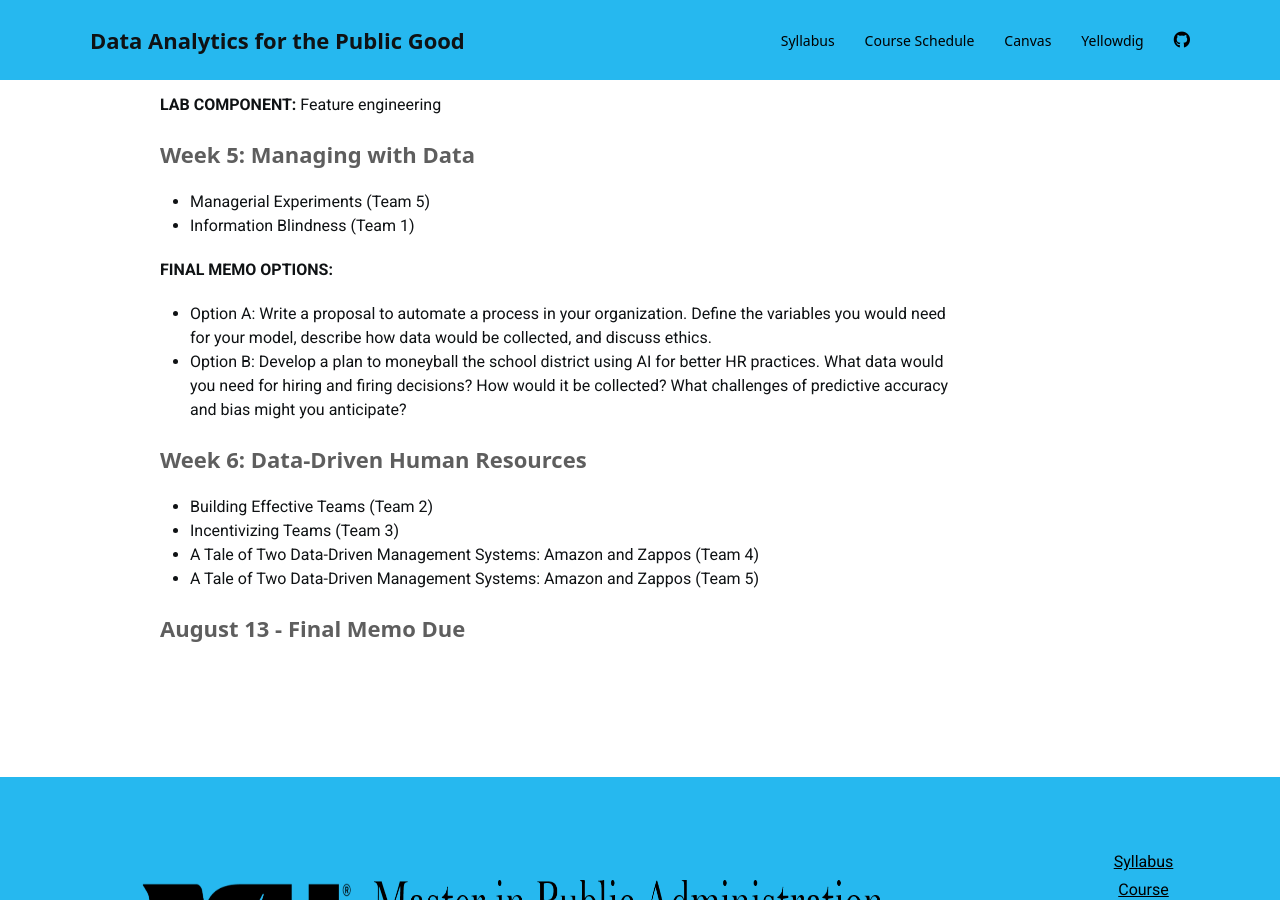
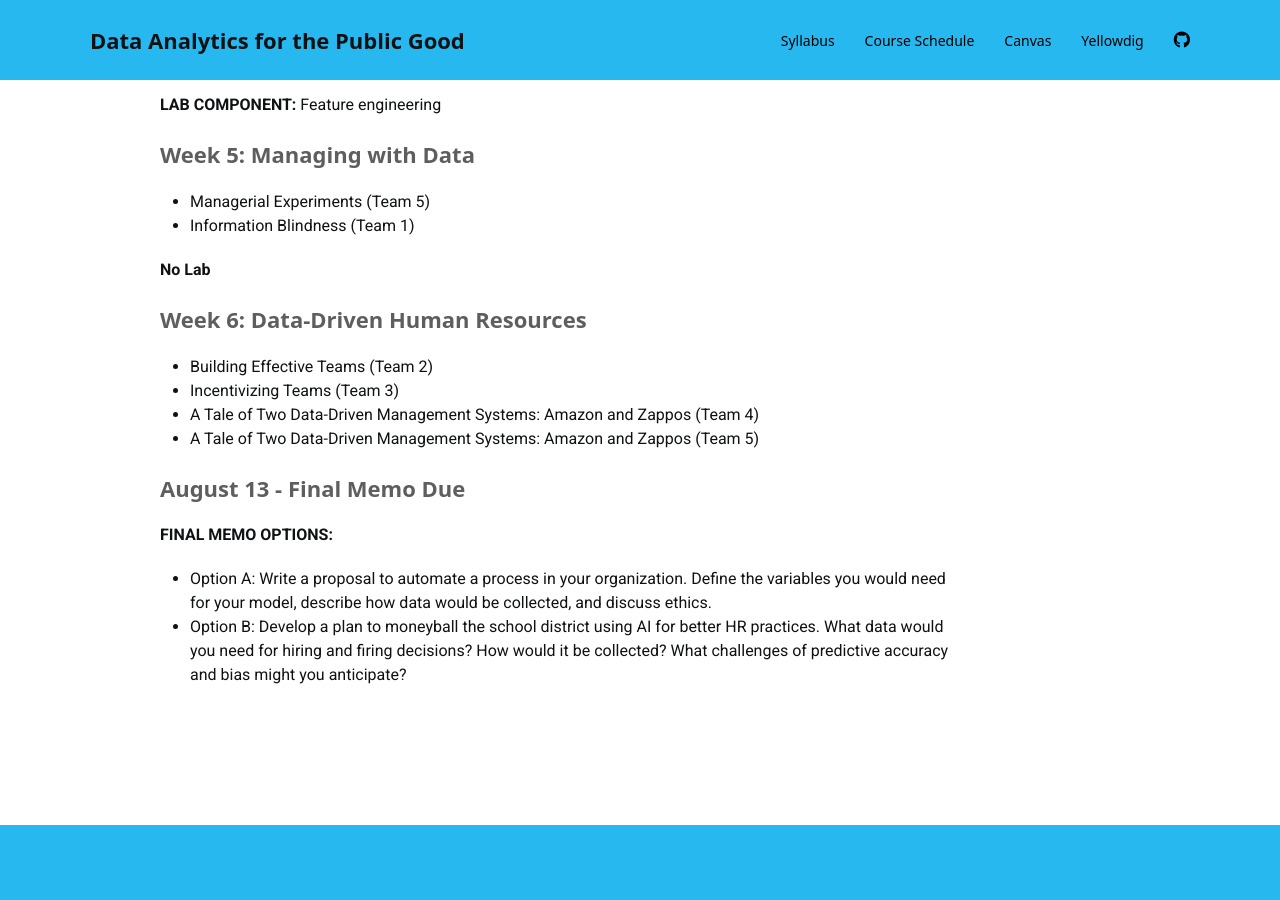
Before and after one commit to DS4PS/course-asu-paf-586-summer-2019, a Jekyll site: the page built from index.md, in a window 1280 px wide and 900 px high, scrolled down 9486 px. Built offline with Jekyll 4.4.1, drawn with Linux system fonts in a browser that asks for light colours; nearby versions of some CDN libraries; a style sheet for code colours, icons or effects is not loaded; some of the changed lines change nothing that is shown.

Commit message:
Update index.md

```diff
--- a/index.md
+++ b/index.md
@@ -307,10 +307,7 @@ Jamie Bandy
 * Managerial Experiments (Team 5)
 * Information Blindness (Team 1)
 
-**FINAL MEMO OPTIONS:**
-
-* Option A: Write a proposal to automate a process in your organization. Define the variables you would need for your model, describe how data would be collected, and discuss ethics.
-* Option B: Develop a plan to moneyball the school district using AI for better HR practices. What data would you need for hiring and firing decisions? How would it be collected? What challenges of predictive accuracy and bias might you anticipate?
+**No Lab**
 
 ### Week 6: Data-Driven Human Resources
 
@@ -320,3 +317,8 @@ Jamie Bandy
 * A Tale of Two Data-Driven Management Systems: Amazon and Zappos (Team 5)
 
 ### August 13 - Final Memo Due
+
+**FINAL MEMO OPTIONS:**
+
+* Option A: Write a proposal to automate a process in your organization. Define the variables you would need for your model, describe how data would be collected, and discuss ethics.
+* Option B: Develop a plan to moneyball the school district using AI for better HR practices. What data would you need for hiring and firing decisions? How would it be collected? What challenges of predictive accuracy and bias might you anticipate?
```
